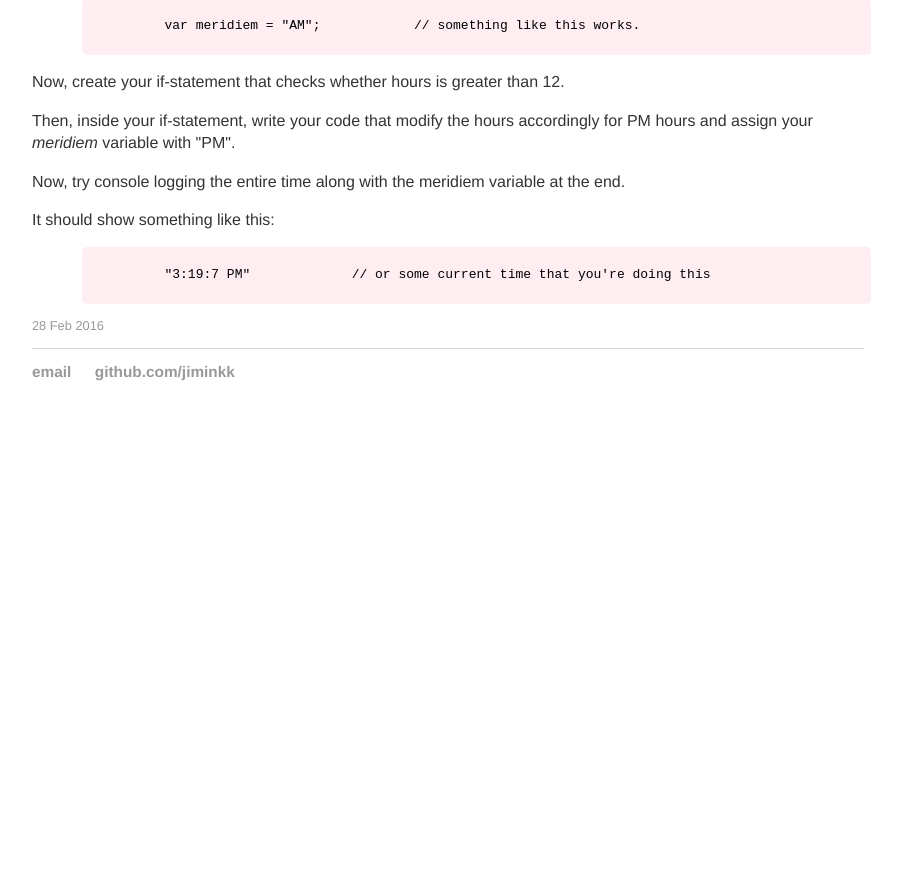
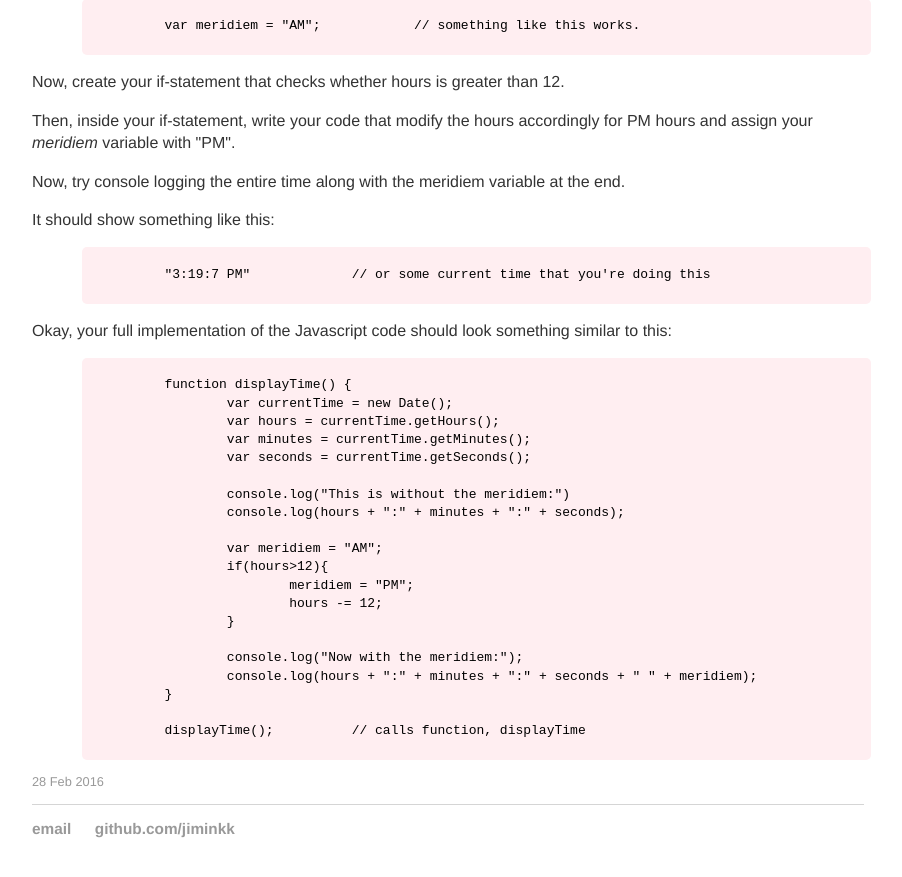
Before and after one commit to jiminkk/gwc-curriculum, a Jekyll site: the page built from _posts/2016-02-28-clock.md, in a window 1280 px wide and 900 px high, scrolled down 1352 px. Shown: the top 877 px of the window, without its empty margins (192-1094 px from the left). Built offline with Jekyll 4.4.1, drawn with Linux system fonts in a browser that asks for light colours; before the commit the page ends 1795 px from its top, so only the background shows below that; some of the changed text lies outside the part shown.

```diff
--- a/_layouts/default.html
+++ b/_layouts/default.html
@@ -11,8 +11,9 @@
   <body>
     <nav>
       <ul>
-      <li><a href="/">Home</a></li>
-      <li><a href="/about">About</a></li>
+      <li><a href="/">home</a></li>
+      <li><a href="/about">about</a></li>
+      <li><a href="/overview">overview</a></li>
       </ul>
     </nav>
 <div class="container">
--- a/_posts/2016-02-28-clock.md
+++ b/_posts/2016-02-28-clock.md
@@ -68,3 +68,29 @@ It should show something like this:
 <pre><code>
 	"3:19:7 PM"		// or some current time that you're doing this
 </code></pre>
+
+
+Okay, your full implementation of the Javascript code should look something similar to this:
+
+<pre><code>
+	function displayTime() {
+		var currentTime = new Date();
+		var hours = currentTime.getHours();
+		var minutes = currentTime.getMinutes();
+		var seconds = currentTime.getSeconds();
+
+		console.log("This is without the meridiem:")
+		console.log(hours + ":" + minutes + ":" + seconds);
+
+		var meridiem = "AM";
+		if(hours>12){
+			meridiem = "PM";
+			hours -= 12;
+		}
+
+		console.log("Now with the meridiem:");
+		console.log(hours + ":" + minutes + ":" + seconds + " " + meridiem);
+	}
+
+	displayTime();		// calls function, displayTime
+</code></pre>
--- a/about/index.html
+++ b/about/index.html
@@ -1,6 +1,6 @@
 ---
 layout: default
-title: About Me
+title: about me
 ---
 
 <h1>{{ page.title }}</h1>
--- a/index.html
+++ b/index.html
@@ -7,7 +7,7 @@ title: "Jasmine's Guide to JavaScript"
 <ul class="posts">
 
   {% for post in site.posts %}
-    <li><span>{{ post.date | date_to_string }}</span> &raquo; <a href="{{ post.url }}" title="{{ post.title }}">{{ post.title }}</a></li>
+    <li><span>{{ post.date | date: "%Y-%m-%d" }}</span> &raquo; <a href="{{ post.url }}" title="{{ post.title }}">{{ post.title }}</a></li>
   {% endfor %}
 
 </ul>
```
Also changed, not shown: _posts/2016-03-09-clock2.md (added, +32 -0 lines), _posts/2016-03-09-git.md (added, +9 -0 lines).
